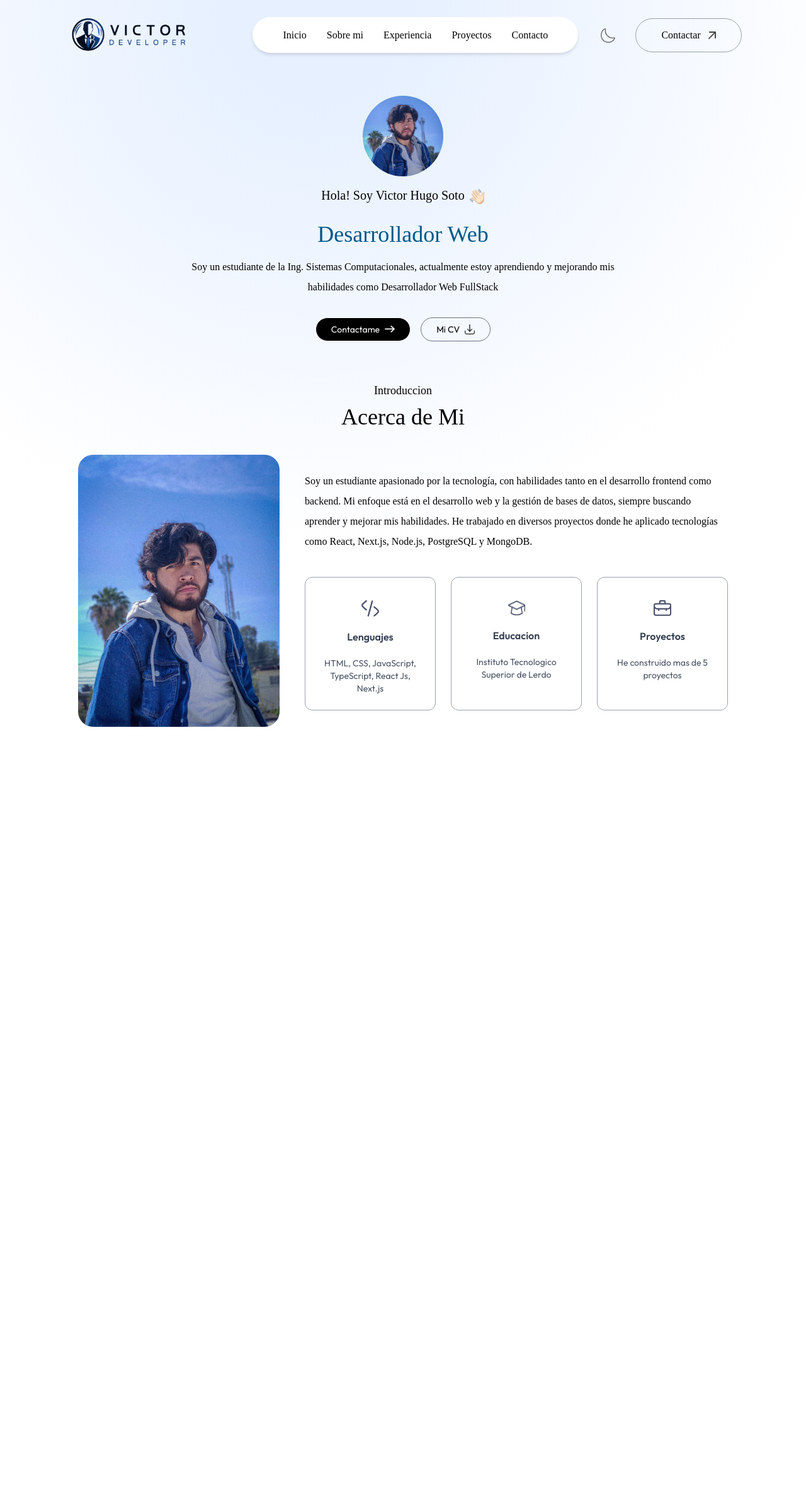
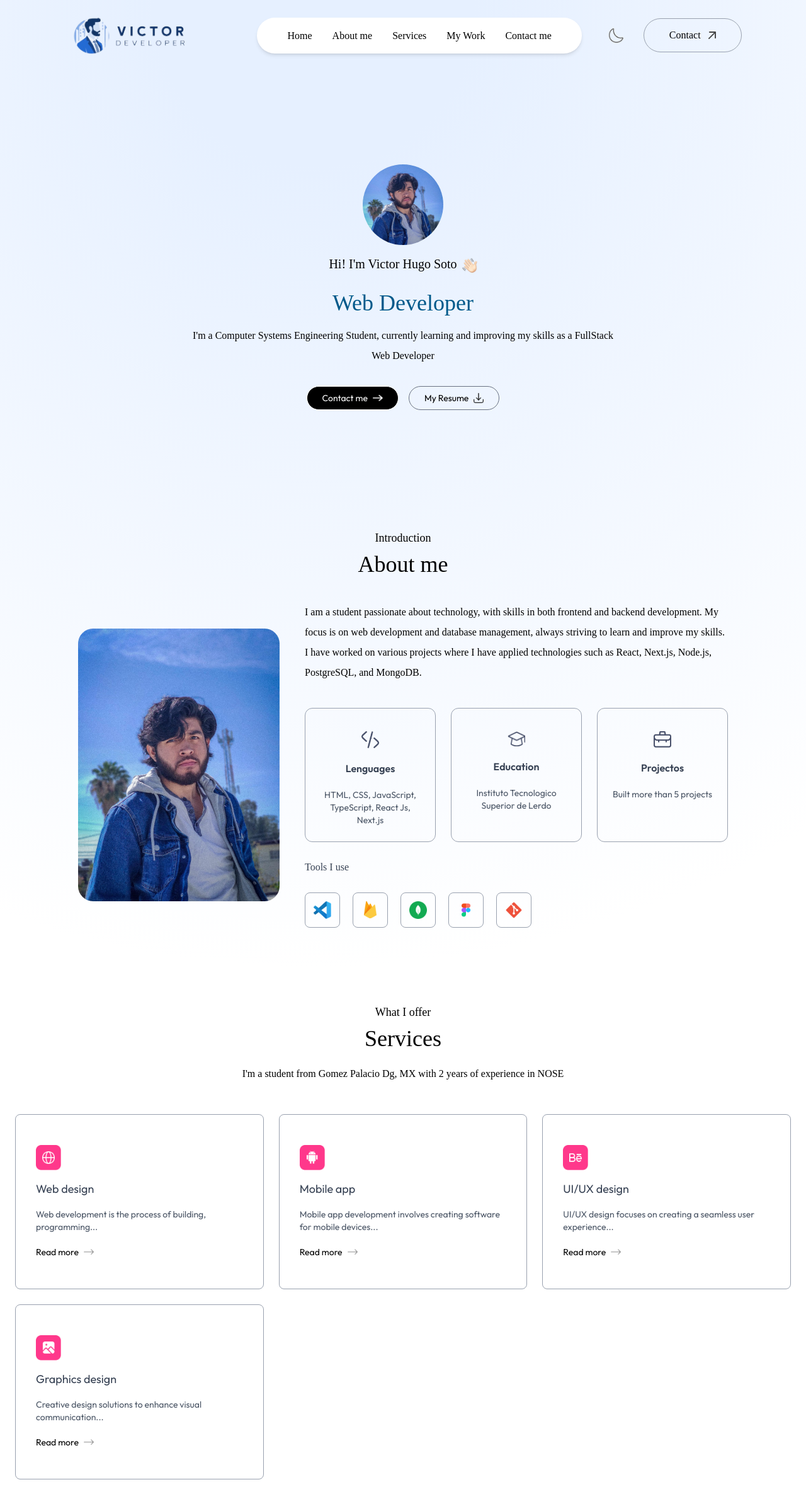
Before and after one commit to VicVaporub14/portafolio-web, a Next.js app: page / in a window 1280 px wide. Shown: the top 2388 px of the page at 63% size. Before the commit the page ends 1234 px from the top, so only its background shows below. Built offline with nearby package versions, Linux system fonts and the light colour scheme; a web font is replaced by a local one.

Commit message:
Creacion de componentes Services and Work

```diff
--- a/app/components/About.jsx
+++ b/app/components/About.jsx
@@ -1,12 +1,12 @@
-import { assets, infoList } from '@/assets/assets'
+import { assets, infoList, toolsData } from '@/assets/assets'
 import Image from 'next/image'
 import React from 'react'
 
 export default function About() {
   return (
-    <div id='about' className='w-full py-10 px-6 scroll-mt-20'>
-        <h4 className='text-center mb-2 text-lg font-ovo'>Introduccion</h4>
-        <h2 className='text-center text-4xl font-ovo'>Acerca de Mi</h2>
+    <div id='about' className='w-full py-10 px-6 scroll-mt-20'> {/* px-[12%] */}
+        <h4 className='text-center mb-2 text-lg font-ovo'>Introduction</h4>
+        <h2 className='text-center text-4xl font-ovo'>About me</h2>
         <div className='flex w-full flex-col lg:flex-row lg:justify-center items-center gap-10 my-10 mx-auto'>
             <div className='w-64 sm:w-80 rounded-3xl max-w-none'>
                 <Image
@@ -15,12 +15,12 @@ export default function About() {
                     className='w-full rounded-3xl'
                 />
             </div>
-            <div className=''>
-                <p className='mb-10 max-w-2xl font-ovo'>Soy un estudiante apasionado por la tecnología, con habilidades tanto en el desarrollo frontend como backend. Mi enfoque está en el desarrollo web y la gestión de bases de datos, siempre buscando aprender y mejorar mis habilidades. He trabajado en diversos proyectos donde he aplicado tecnologías como React, Next.js, Node.js, PostgreSQL y MongoDB.</p>
+            <div className=''> {/* flex-1 */}
+                <p className='mb-10 max-w-2xl font-ovo'>I am a student passionate about technology, with skills in both frontend and backend development. My focus is on web development and database management, always striving to learn and improve my skills. I have worked on various projects where I have applied technologies such as React, Next.js, Node.js, PostgreSQL, and MongoDB.</p>
 
                 <ul className='grid grid-cols-1 sm:grid-cols-3 gap-6 max-w-2xl'>
                     {infoList.map(({icon, iconDark, title, description}, index) => (
-                        <li className='text-center border-[0.5px] border-gray-400 rounded-xl p-6 cursor-pointer hover:bg-blue-100 hover:-translate-y-1 duration-500' key={index}>
+                        <li className='text-center border-[0.5px] border-gray-400 rounded-xl p-6 cursor-pointer hover:bg-blue-50 hover:-translate-y-1 duration-500 hover:shadow-black' key={index}>
                             <Image
                                 src={icon}
                                 alt={title}
@@ -31,6 +31,18 @@ export default function About() {
                         </li>
                     ))}
                 </ul>
+
+                <h4 className='my-6 text-gray-700 font-ovo'>Tools I use</h4>
+                <ul className='flex items-center gap-3 sm:gap-5'>
+                    {toolsData.map((tool, index) => (
+                        <li
+                            key={index}
+                            className='flex items-center justify-center w-12 sm:w-14 aspect-square border border-gray-400 rounded-lg cursor-pointer hover:-translate-y-1 duration-500'
+                        >
+                            <Image src={tool} alt='Tool' className='w-5 sm:w-7' />
+                        </li>
+                    ))}
+                </ul>
             </div>
         </div>
     </div>
--- a/app/components/Header.jsx
+++ b/app/components/Header.jsx
@@ -5,7 +5,7 @@ import React from 'react'
 
 export default function Header() {
   return (
-    <div className='w-11/12 max-w-2xl text-center mx-auto my-6 lg:mt-10 flex flex-col items-center justify-center gap-4'>
+    <div className='w-11/12 max-w-2xl text-center mx-auto h-screen pt-28 flex flex-col items-center justify-center gap-4'>
         <div>
             <Image
                 src={assets.profile_img}
@@ -16,21 +16,21 @@ export default function Header() {
         <h3
             className='flex items-end gap-2 text-lg md:text-xl mb-3 font-ovo'
         >
-            Hola! Soy Victor Hugo Soto
+            Hi! I'm Victor Hugo Soto
             <Image src={assets.hand_icon} alt='' className='w-6' />
         </h3>
         <h1
             className='text-4xl text-sky-800 font-ovo'
-        >Desarrollador Web</h1>
+        >Web Developer</h1>
         <p
             className='max-w-2xl mx-auto font-ovo'
-        >Soy un estudiante de la Ing. Sistemas Computacionales, actualmente estoy aprendiendo y mejorando mis habilidades como Desarrollador Web FullStack</p>
+        >I'm a Computer Systems Engineering Student, currently learning and improving my skills as a FullStack Web Developer</p>
         <div className='flex flex-col sm:flex-row items-center gap-4 mt-4'>
             <Link
                 href="#contact"
                 className='text-sm 2xl:text-lg 2xl:px-10 px-6 2xl:py-3 py-2 border border-white rounded-full bg-black text-white flex items-center gap-2'
             >
-                Contactame
+                Contact me
                 <Image
                     src={assets.right_arrow_white}
                     alt=''
@@ -42,7 +42,7 @@ export default function Header() {
                 download
                 className='text-sm 2xl:text-lg 2xl:px-10 px-6 2xl:py-3  py-2 border rounded-full border-gray-500 flex items-center gap-2'
             >
-                Mi CV
+                My Resume
                 <Image
                     src={assets.download_icon}
                     alt=''
--- a/app/components/NavBar.jsx
+++ b/app/components/NavBar.jsx
@@ -1,9 +1,11 @@
 
 import { assets } from "@/assets/assets";
 import Image from "next/image";
-import { useRef } from "react";
+import { useEffect, useRef, useState } from "react";
 
 export default function NavBar() {
+
+    const [isScroll, setIsScroll] = useState(false)
 
     const sideMenuRef = useRef();
 
@@ -15,9 +17,20 @@ export default function NavBar() {
         sideMenuRef.current.style.transform = 'translateX(16rem)'
     }
 
+    useEffect( () => {
+        window.addEventListener('scroll', () => {
+            if (scrollY > 50) {
+                setIsScroll(true)
+            } else {
+                setIsScroll(false)
+            }
+        })
+    },[])
+
     return (
         <>
-            <nav className="w-full px-5 lg:px-8 xl:px-[8%] py-4 flex items-center justify-between z-50">
+            <nav className={`fixed w-full px-5 lg:px-8 xl:px-[8%] py-4 flex items-center justify-between z-50
+            ${isScroll ? 'bg-opacity-50 backdrop-blur-lg shadow-sm' : ''}`}>
                 <a href="#top">
                     <Image
                         src={assets.logo}
@@ -26,12 +39,12 @@ export default function NavBar() {
                     />
                 </a>
 
-                <ul className="hidden md:flex items-center gap-6 lg:gap-8 rounded-full px-12 py-3 bg-white shadow-md bg-opacity-50">
-                    <li><a className="font-ovo" href="#top">Inicio </a></li>
-                    <li><a className="font-ovo" href="#about">Sobre mi </a></li>
-                    <li><a className="font-ovo" href="#experience">Experiencia </a></li>
-                    <li><a className="font-ovo" href="#projects">Proyectos </a></li>
-                    <li><a className="font-ovo" href="#contact">Contacto </a></li>
+                <ul className={`hidden md:flex items-center gap-6 lg:gap-8 rounded-full px-12 py-3 ${isScroll ? '' : 'bg-white shadow-md bg-opacity-50'}`}>
+                    <li><a className="font-ovo" href="#top">Home</a></li>
+                    <li><a className="font-ovo" href="#about">About me</a></li>
+                    <li><a className="font-ovo" href="#services">Services</a></li>
+                    <li><a className="font-ovo" href="#projects">My Work </a></li>
+                    <li><a className="font-ovo" href="#contact">Contact me </a></li>
                 </ul>
 
                 <div className="flex items-center gap-4">
@@ -46,7 +59,7 @@ export default function NavBar() {
                         href="#contact"
                         className="hidden lg:flex items-center gap-3 px-10 py-2.5 border border-gray-400 rounded-full ml-4 font-ovo"
                     >
-                        Contactar
+                        Contact
                         <Image
                             src={assets.arrow_icon}
                             alt="arrow-icon"
@@ -72,11 +85,11 @@ export default function NavBar() {
                             src={assets.close_black} alt="" className="w-5 cursor-pointer"
                         />
                     </div>
-                    <li><a className="font-ovo" onClick={closeMenu} href="#top">Inicio </a></li>
-                    <li><a className="font-ovo" onClick={closeMenu} href="#about">Sobre mi </a></li>
-                    <li><a className="font-ovo" onClick={closeMenu} href="#experience">Experiencia </a></li>
-                    <li><a className="font-ovo" onClick={closeMenu} href="#projects">Proyectos </a></li>
-                    <li><a className="font-ovo" onClick={closeMenu} href="#contact">Contacto </a></li>
+                    <li><a className="font-ovo" onClick={closeMenu} href="#top">Home</a></li>
+                    <li><a className="font-ovo" onClick={closeMenu} href="#about">About me</a></li>
+                    <li><a className="font-ovo" onClick={closeMenu} href="#services">Services</a></li>
+                    <li><a className="font-ovo" onClick={closeMenu} href="#projects">My Work</a></li>
+                    <li><a className="font-ovo" onClick={closeMenu} href="#contact">Contact</a></li>
                 </ul>
             </nav>
         </>
--- /dev/null
+++ b/app/components/Services.jsx
@@ -0,0 +1,38 @@
+import { assets, serviceData } from '@/assets/assets'
+import Image from 'next/image'
+import Link from 'next/link'
+import React from 'react'
+
+export default function Services() {
+  return (
+    <div id='services' className='w-full max-w-7xl mx-auto py-10 px-6 scroll-mt-20'> {/* px-[12%] */}
+        <h4 className='text-center mb-2 text-lg font-ovo'>What I offer</h4>
+        <h2 className='text-center text-4xl font-ovo'>Services</h2>
+
+        <p className='text-center max-w-2xl mx-auto mt-5 mb-12 font-ovo'>I'm a student from Gomez Palacio Dg, MX with 2 years of experience in NOSE</p>
+        <div className='grid grid-cols-1 md:grid-cols-2 lg:grid-cols-3 2xl:grid-cols-4 gap-6 my-10'>
+            {serviceData.map(({icon, title, description, link}, index)=>(
+                <div
+                    key={index}
+                    className='border border-gray-400 rounded-lg px-8 py-12 hover:shadow-black cursor-pointer hover:bg-blue-50 hover:-translate-y-1 duration-500'
+                >
+                    <Image src={icon} alt='' className='w-10'/>
+                    <h3 className='text-lg my-4 text-gray-700'>{title}</h3>
+                    <p className='text-sm text-gray-600 leading-5'>{description}</p>
+                    <Link
+                        href={link}
+                        className='flex items-center gap-2 text-sm mt-5'
+                    >
+                        Read more
+                        <Image
+                            src={assets.right_arrow}
+                            className='w-4'
+                            alt=''
+                        />
+                    </Link>
+                </div>
+            ))}
+        </div>
+    </div>
+  )
+}
--- /dev/null
+++ b/app/components/Work.jsx
@@ -0,0 +1,12 @@
+import React from 'react'
+
+export default function Work() {
+    return (
+        <div id='work' className='w-full max-w-7xl mx-auto py-10 px-6 scroll-mt-20'>
+            <h4 className='text-center mb-2 text-lg font-ovo'>My Portfolio</h4>
+            <h2 className='text-center text-4xl font-ovo'>My latest work</h2>
+
+            <p className='text-center max-w-2xl mx-auto mt-5 mb-12 font-ovo'>Welcome to my web development portfolio! Explore a collection of projects showcasing my expertise in web development</p>
+        </div>
+    )
+}
--- a/app/globals.css
+++ b/app/globals.css
@@ -8,6 +8,8 @@
   --font-ovo: "Ovo", serif;
   --bg-radial-light: radial-gradient(circle at 500px 10px, rgb(230, 240, 255) 10%, rgb(255,255,255) 60%);
   --bg-radial-dark: radial-gradient(circle at 500px 10px, rgba(30,58,108, 1) 10%, rgba(30,40,60, 1) 60%);
+  --shadow-black: 4px 4px 0 #000;
+  --shadow-white: "4px 4px 0 #fff";
 };
 
 .bg-radial-light {
--- a/app/page.js
+++ b/app/page.js
@@ -3,13 +3,15 @@
 import About from "./components/About";
 import Header from "./components/Header";
 import NavBar from "./components/NavBar";
+import Services from "./components/Services";
 
 export default function Home() {
   return (
-    <div className=" bg-radial-light w-full h-full">
+    <div className="bg-radial-light w-full h-full">
       <NavBar />
       <Header />
       <About />
+      <Services/>
     </div>
   );
 }
--- a/assets/assets.js
+++ b/assets/assets.js
@@ -107,9 +107,9 @@ export const serviceData = [
 ]
 
 export const infoList = [
-    { icon: assets.code_icon, iconDark: assets.code_icon_dark, title: 'Lenguajes', description: 'HTML, CSS, JavaScript, TypeScript, React Js, Next.js' },
-    { icon: assets.edu_icon, iconDark: assets.edu_icon_dark, title: 'Educacion', description: 'Instituto Tecnologico Superior de Lerdo' },
-    { icon: assets.project_icon, iconDark: assets.project_icon_dark, title: 'Proyectos', description: 'He construido mas de 5 proyectos' }
+    { icon: assets.code_icon, iconDark: assets.code_icon_dark, title: 'Lenguages', description: 'HTML, CSS, JavaScript, TypeScript, React Js, Next.js' },
+    { icon: assets.edu_icon, iconDark: assets.edu_icon_dark, title: 'Education', description: 'Instituto Tecnologico Superior de Lerdo' },
+    { icon: assets.project_icon, iconDark: assets.project_icon_dark, title: 'Projectos', description: 'Built more than 5 projects' }
 ];
 
 export const toolsData = [
```
Also changed, not shown: assets/logo.png.
